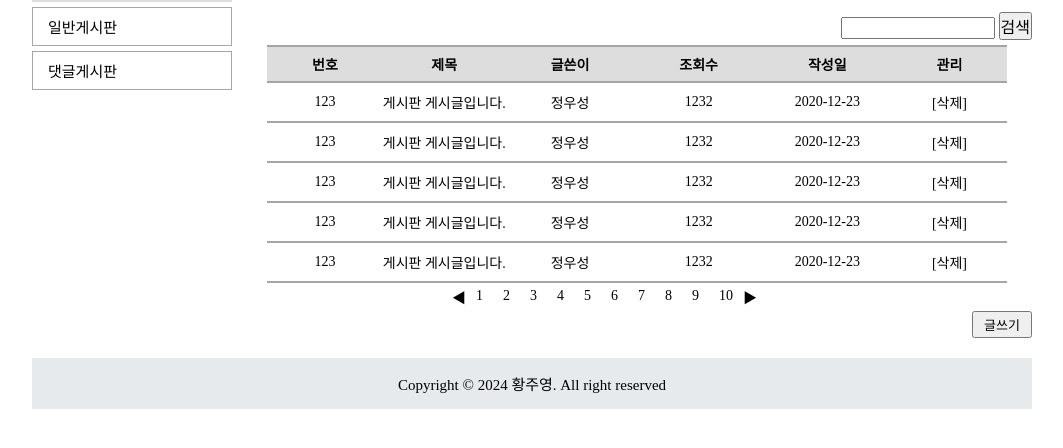
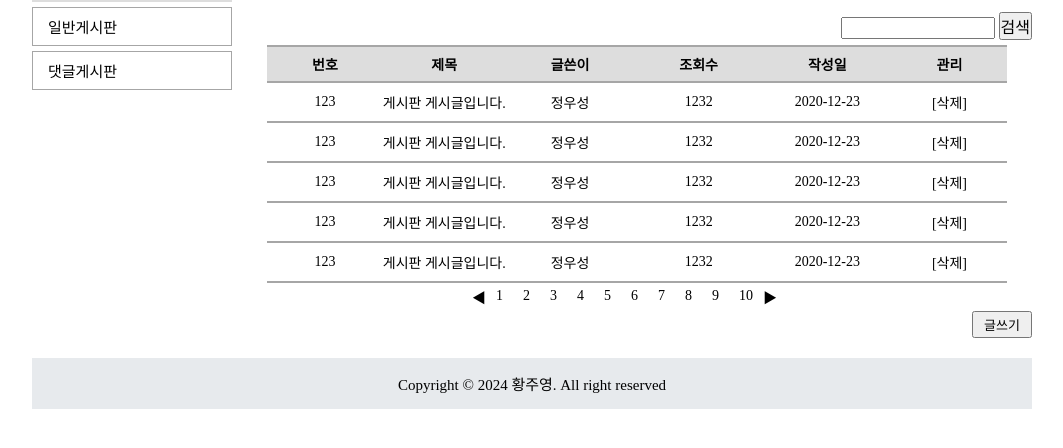
Before and after one commit to H-JUYEONG/workspace_front, a plain HTML site: page css_03/views/board/list.html in a window 1280 px wide. Shown: the part 196-644 px from the top of the page, without its empty margins (108-1171 px from the left). Drawn offline with Linux system fonts and the light colour scheme.

Commit message:
수우정

```diff
--- a/css_03/assets/css/list.css
+++ b/css_03/assets/css/list.css
@@ -114,7 +114,7 @@
 /* 페이지 수 */
 /* 가운데로 맞추기 */
 #main #page {
-    margin: 0px 220px;
+    margin: 0px 240px;
 }
 
 #main #page span {
```
